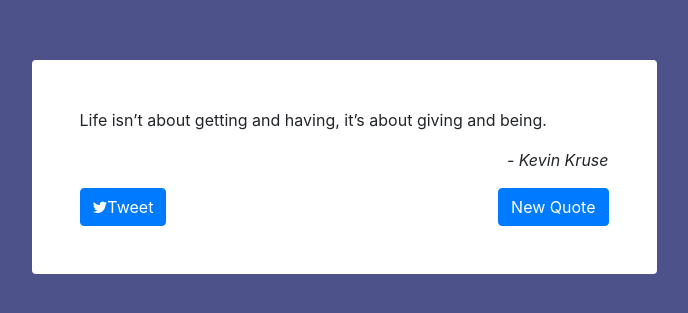
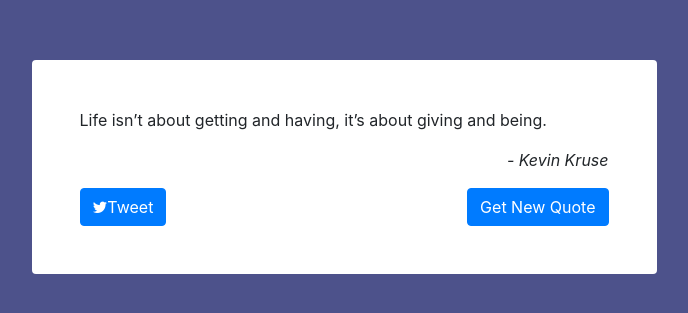
Before and after one commit to rukkho/quote-machine, a React (Create React App) app: page / in a window 1280 px wide. Shown: the part 233-546 px from the top of the page, without its empty margins (296-984 px from the left). Built offline with nearby package versions, Linux system fonts and the light colour scheme; no server answers.

Commit message:
modified button name

```diff
--- a/src/App.js
+++ b/src/App.js
@@ -54,7 +54,7 @@ class QuoteMachine  extends React.Component {
           <div className= "d-flex justify-content-between">
 
             <a target="_blank" id="tweet-quote" href={tweetUrl} className="btn btn-primary"><i className="fa fa-twitter"></i>Tweet</a>
-            <button  className="btn btn-primary" onClick={this.getRandomIndex} id="new-quote">New Quote</button>
+            <button  className="btn btn-primary" onClick={this.getRandomIndex} id="new-quote">Get New Quote</button>
           </div>
         </div>
 
```
